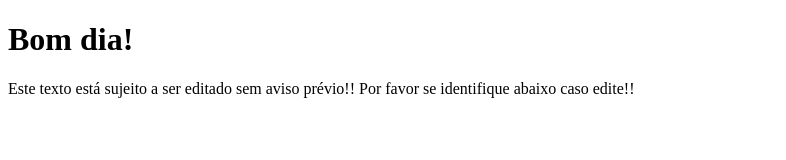
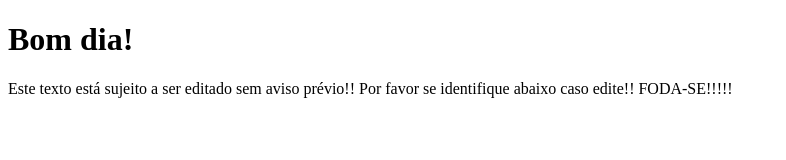
Before and after one commit to Delophantae/SCM-eng-software, a plain HTML site: page index.html in a window 1280 px wide. Shown: the whole page, without its empty margins (0-786 px from the left). Drawn offline with Linux system fonts and the light colour scheme.

Commit message:
segundo commit

```diff
--- a/index.html
+++ b/index.html
@@ -11,5 +11,7 @@
     Este texto está sujeito a ser editado sem aviso prévio!!
     Por favor se identifique abaixo caso edite!!
 
+    FODA-SE!!!!!
+
 </body>
 </html>
```
